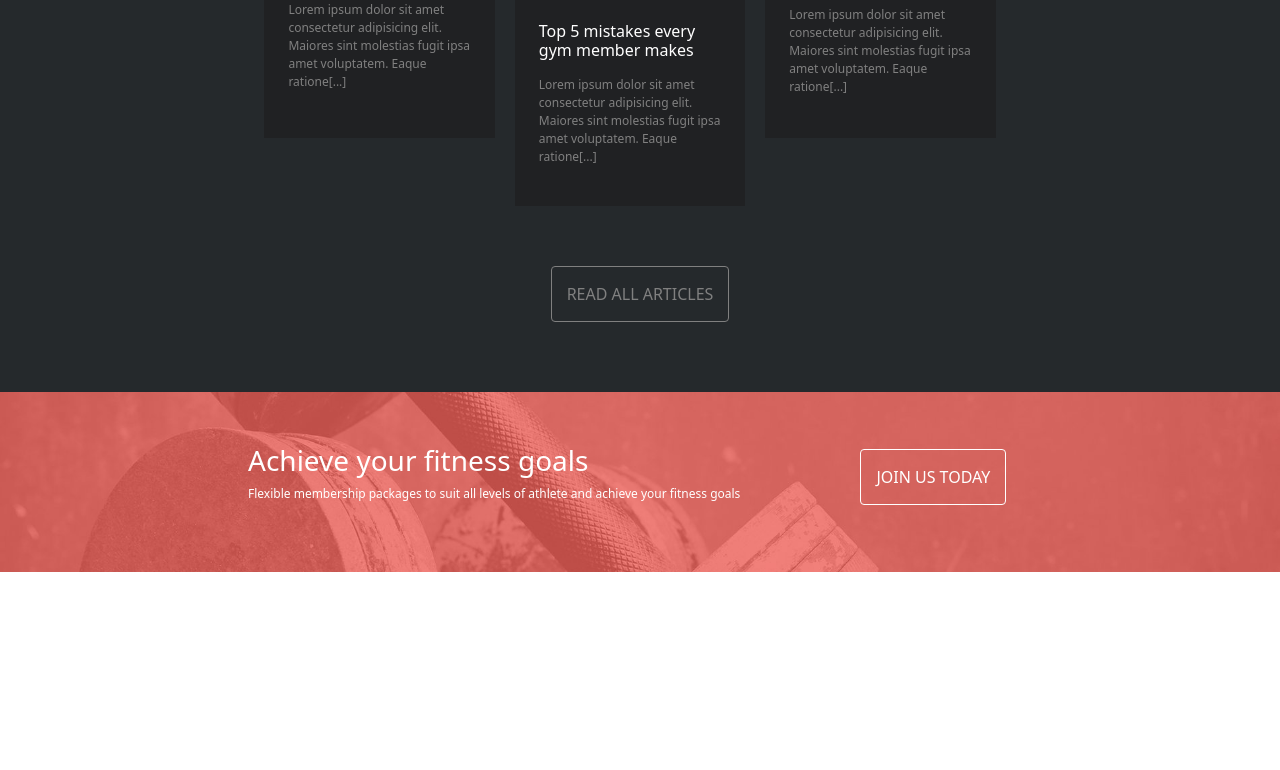
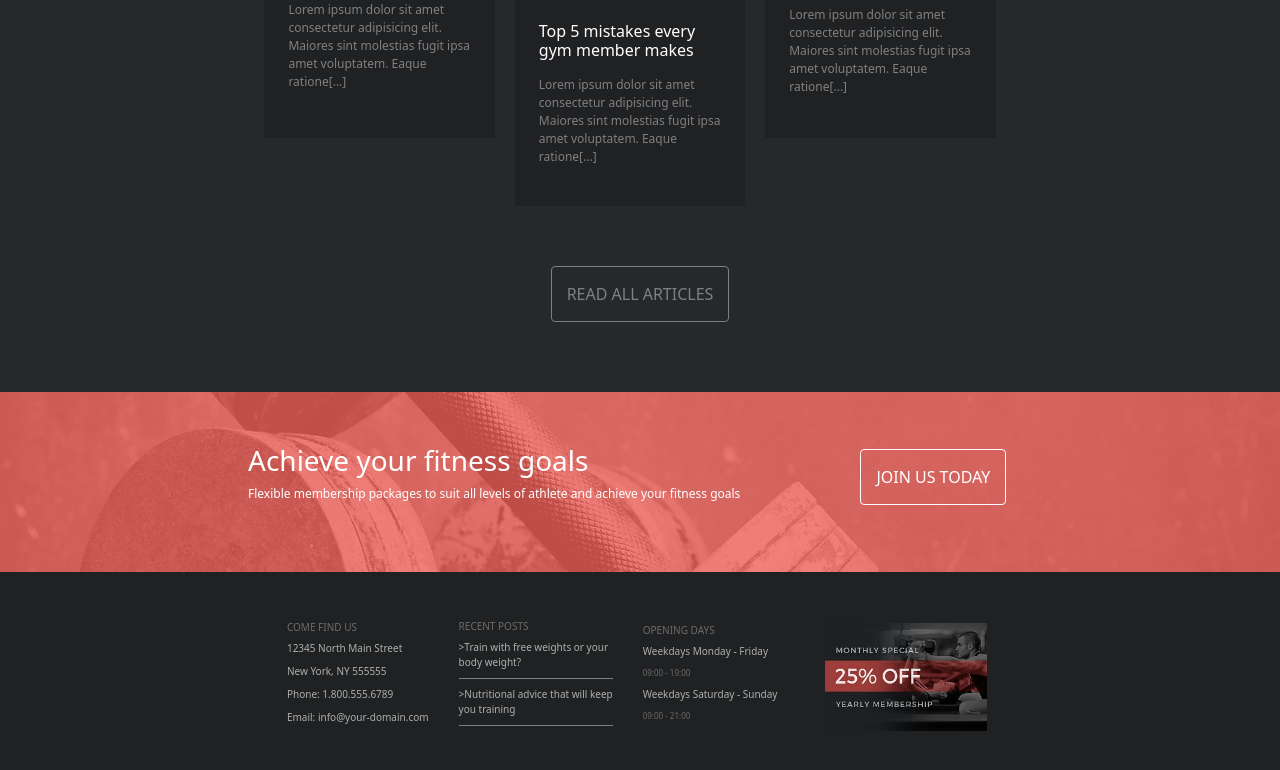
Before and after one commit to Selenejpg/proj-html-vuejs, a Vue app: page / in a window 1280 px wide. Shown: the part 5369-6139 px from the top of the page. Before the commit the page ends 5941 px from the top, so only its background shows below. Built offline with nearby package versions, Linux system fonts and the light colour scheme.

Commit message:
footer dinamico completato

```diff
--- a/src/components/partials/FooterDinamico.vue
+++ b/src/components/partials/FooterDinamico.vue
@@ -1,6 +1,29 @@
 <template>
-  <div>
-
+  <div class="bg d-flex pt-5 padding justify-content-center align-items-center pt-2">
+    <div class="d-flex left flex-column">
+      <h4>COME FIND US</h4>
+      <span class="lightgray">12345 North Main Street</span>
+      <span class="lightgray">New York, NY 555555</span>
+      <span class="lightgray">Phone: 1.800.555.6789</span>
+      <span class="lightgray">Email: info@your-domain.com</span>
+    </div>
+    <div class="d-flex margin flex-column">
+      <h4>RECENT POSTS</h4>
+      <span class="lightgray">>Train with free weights or your <br> body weight?</span>
+      <div class="divider mb-2"></div>
+      <span class="lightgray">>Nutritional advice that will keep <br> you training</span>
+      <div class="divider mb-2"></div>
+    </div>
+    <div class="d-flex flex-column">
+      <h4>OPENING DAYS</h4>
+      <span class="lightgray">Weekdays Monday - Friday</span>
+      <span class="hours mb-2">09:00 - 19:00</span>
+      <span class="lightgray">Weekdays Saturday - Sunday</span>
+      <span class="hours mb-2">09:00 - 21:00</span>
+    </div>
+    <div class="ms-5 right">
+      <img class="width" src="../../assets/img/gym_ad-compressor.jpg" alt="">
+    </div>
   </div>
 </template>
 
@@ -12,5 +35,51 @@ export default {
 </script>
 
 <style scoped lang="scss">
- /*Inserire style componente*/
+@import "../style/variabili.scss";
+
+ .width{
+   width: 60%;
+ }
+
+ .bg{
+   background-color: $darkershark;
+ }
+
+ .divider{
+   border-top: 1px solid gray;
+ }
+
+ .margin{
+   margin-left: 30px;
+   margin-right: 30px;
+ }
+
+ h4{
+   font-size: 10px;
+   color: $dovegrey;
+ }
+
+.lightgray{
+  color: $edward;
+  font-size: 10px;
+  margin-bottom: 8px;
+}
+
+.hours{
+  color: $dovegrey;
+  font-size: 8px;
+}
+
+.left{
+  margin-left: 20%;
+
+}
+
+.right{
+  margin-right: 12%;
+}
+
+.padding{
+  padding-bottom: 50px;
+}
 </style>
```
